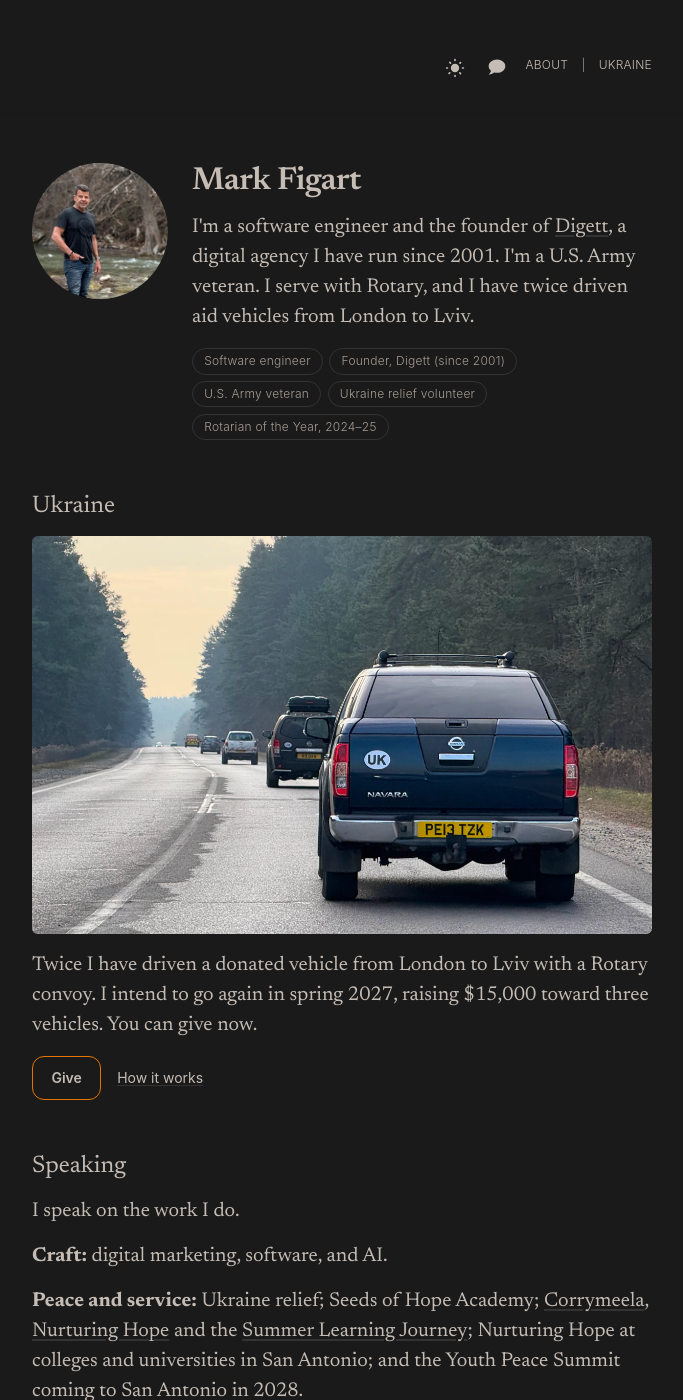
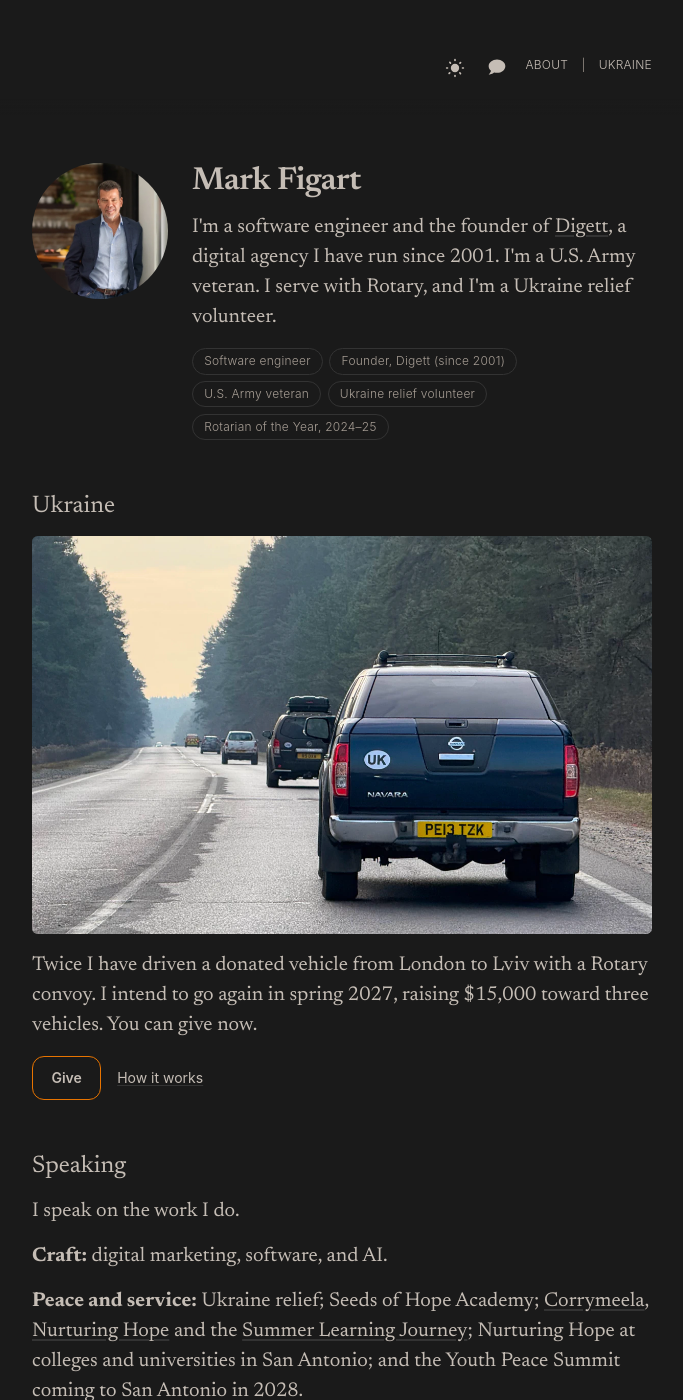
Before and after one commit to figart/60, a Jekyll site: the page built from index.markdown, in a window 1280 px wide and 1400 px high. Shown: the whole window, without its empty margins (298-981 px from the left). Built offline with Jekyll 4.4.1, drawn with Linux system fonts in a browser that asks for light colours.

Commit message:
Replace the homepage photo with a portrait and tighten the identity copy.
Co-authored-by: Cursor <cursoragent@cursor.com>

```diff
--- a/_includes/home-identity.html
+++ b/_includes/home-identity.html
@@ -1,10 +1,10 @@
 <section class="identity" aria-label="About Mark Figart">
   <div class="identity__photo-wrap">
-    <img class="identity__photo" src="{{ "/assets/images/hiking-on-the-guadalupe-river.webp" | relative_url }}" alt="Mark Figart on the Guadalupe River">
+    <img class="identity__photo" src="{{ "/assets/images/mark-figart-portrait.webp" | relative_url }}" alt="Mark Figart">
   </div>
   <div class="identity__copy">
     <h1 class="identity__name">Mark Figart</h1>
-    <p class="identity__lede">I'm a software engineer and the founder of <a href="https://www.digett.com" target="_blank" rel="noopener">Digett</a>, a digital agency I have run since 2001. I'm a U.S. Army veteran. I serve with Rotary, and I have twice driven aid vehicles from London to Lviv.</p>
+    <p class="identity__lede">I'm a software engineer and the founder of <a href="https://www.digett.com" target="_blank" rel="noopener">Digett</a>, a digital agency I have run since 2001. I'm a U.S. Army veteran. I serve with Rotary, and I'm a Ukraine relief volunteer.</p>
     <ul class="proof-chips">
       <li>Software engineer</li>
       <li>Founder, Digett (since 2001)</li>
--- a/_sass/minima/_layout.scss
+++ b/_sass/minima/_layout.scss
@@ -1287,10 +1287,8 @@
   width: 100%;
   height: 100%;
   object-fit: cover;
-  /* Source photo is landscape with Mark in the left third; zoom and shift so he sits just left of center. */
-  object-position: 18% 22%;
-  transform: scale(1.55);
-  transform-origin: 18% 22%;
+  /* Vertical portrait: crop around the head and shoulders. */
+  object-position: 58% 18%;
 }
 
 .identity__name {
```
Also changed, not shown: assets/images/mark-figart-portrait.webp (added).
